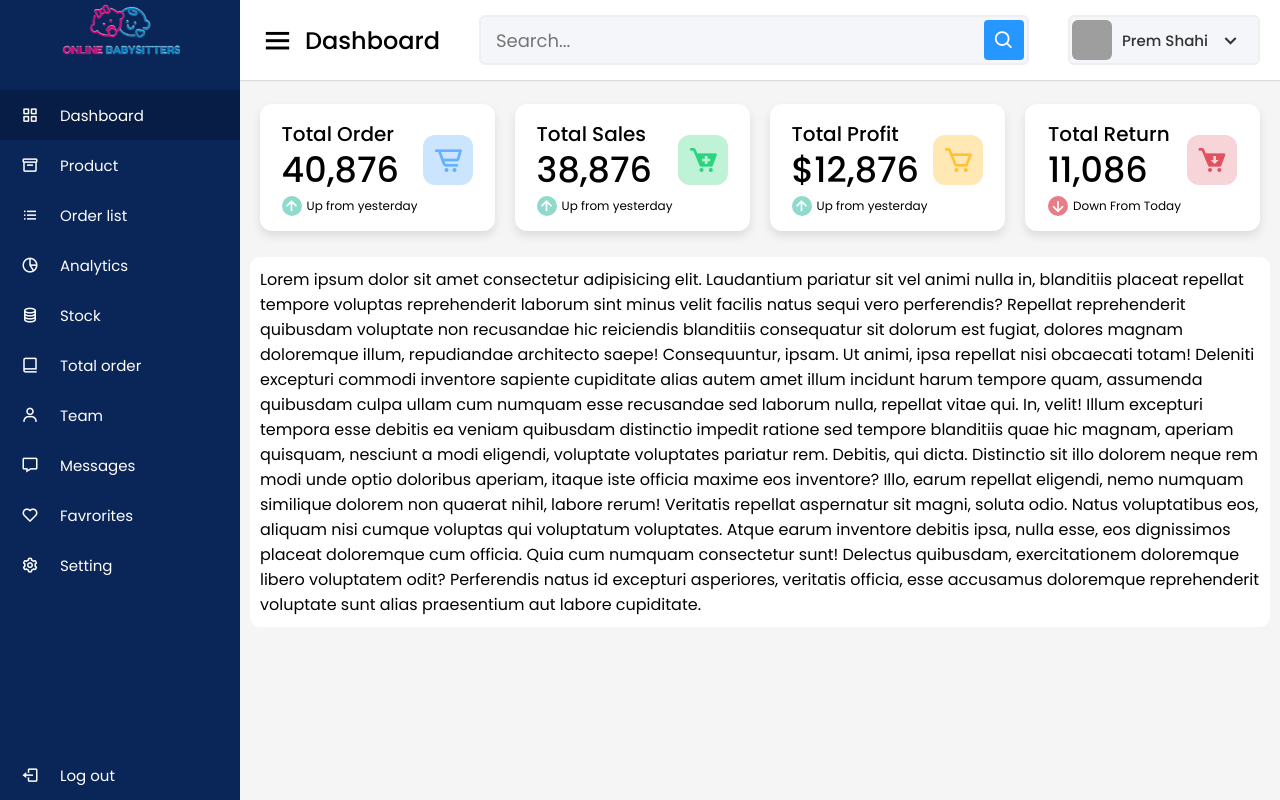
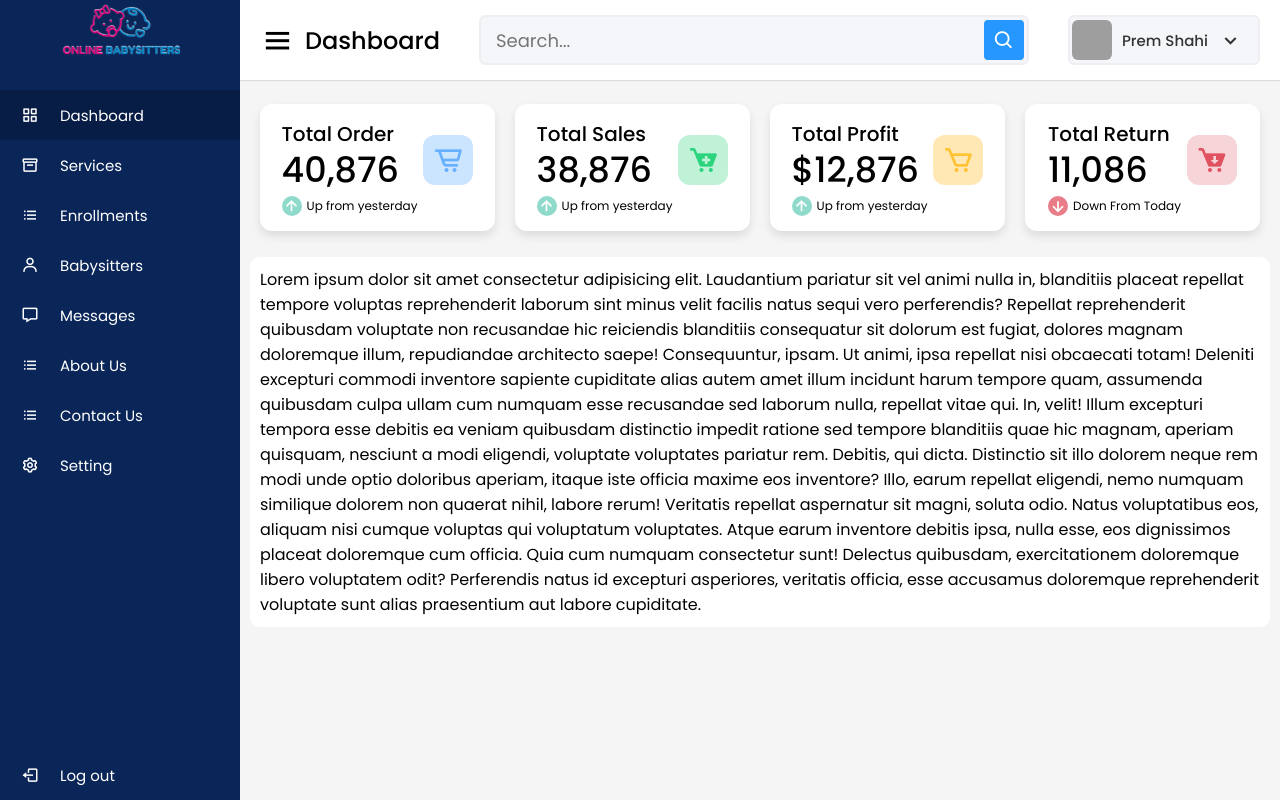
Before and after one commit to MAleemH/Online-Babysitters, a PHP site: page /admin/index.php in a window 1280 px wide. Run offline with PHP 8.4, Linux system fonts and the light colour scheme; grey boxes are pictures that could not be loaded.

Commit message:
Added required fields in sidebar

```diff
--- a/includes/admin_sidebar.php
+++ b/includes/admin_sidebar.php
@@ -12,37 +12,19 @@
     <li>
       <a href="#">
         <i class='bx bx-box'></i>
-        <span class="links_name">Product</span>
+        <span class="links_name">Services</span>
       </a>
     </li>
     <li>
       <a href="#">
         <i class='bx bx-list-ul'></i>
-        <span class="links_name">Order list</span>
-      </a>
-    </li>
-    <li>
-      <a href="#">
-        <i class='bx bx-pie-chart-alt-2'></i>
-        <span class="links_name">Analytics</span>
-      </a>
-    </li>
-    <li>
-      <a href="#">
-        <i class='bx bx-coin-stack'></i>
-        <span class="links_name">Stock</span>
-      </a>
-    </li>
-    <li>
-      <a href="#">
-        <i class='bx bx-book-alt'></i>
-        <span class="links_name">Total order</span>
+        <span class="links_name">Enrollments</span>
       </a>
     </li>
     <li>
       <a href="#">
         <i class='bx bx-user'></i>
-        <span class="links_name">Team</span>
+        <span class="links_name">Babysitters</span>
       </a>
     </li>
     <li>
@@ -53,8 +35,14 @@
     </li>
     <li>
       <a href="#">
-        <i class='bx bx-heart'></i>
-        <span class="links_name">Favrorites</span>
+        <i class='bx bx-list-ul'></i>
+        <span class="links_name">About Us</span>
+      </a>
+    </li>
+    <li>
+      <a href="#">
+        <i class='bx bx-list-ul'></i>
+        <span class="links_name">Contact Us</span>
       </a>
     </li>
     <li>
```
